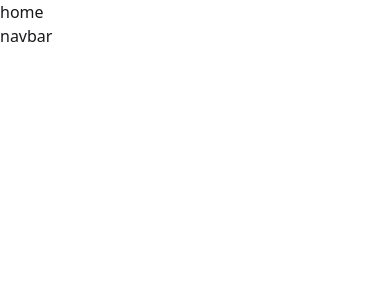
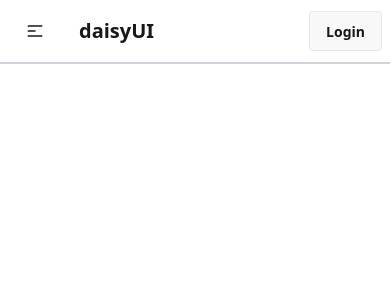
Before and after one commit to tahmid-khan-hub/T-shirt-shop-client, a React (Vite) app: page / in a window 390 px wide. Shown: the top 300 px of the page. Built offline with nearby package versions, Linux system fonts and the light colour scheme.

Commit message:
updated navbar and home

```diff
--- a/src/components/Home.jsx
+++ b/src/components/Home.jsx
@@ -5,7 +5,6 @@
 const Home = () => {
     return (
         <div>
-            home
             <Navbar></Navbar>
             <Outlet></Outlet>
         </div>
--- a/src/components/Navbar.jsx
+++ b/src/components/Navbar.jsx
@@ -1,11 +1,54 @@
-import React from 'react';
+import React from "react";
+import { Link, NavLink } from "react-router";
 
 const Navbar = () => {
-    return (
-        <div>
-            navbar
+
+    const links = <>
+        <NavLink className="mr-3" to="/"><li>Home</li></NavLink>
+        <NavLink className="mr-3" to="/addTshirt"><li>add</li></NavLink>
+        <NavLink to="updateTshirt"><li>update</li></NavLink>
+    </>
+
+  return (
+    <div className="navbar bg-base-100 border-b-2 border-gray-300">
+      <div className="navbar-start">
+        <div className="dropdown">
+          <div tabIndex={0} role="button" className="btn btn-ghost lg:hidden">
+            <svg
+              xmlns="http://www.w3.org/2000/svg"
+              className="h-5 w-5"
+              fill="none"
+              viewBox="0 0 24 24"
+              stroke="currentColor"
+            >
+              {" "}
+              <path
+                strokeLinecap="round"
+                strokeLinejoin="round"
+                strokeWidth="2"
+                d="M4 6h16M4 12h8m-8 6h16"
+              />{" "}
+            </svg>
+          </div>
+          <ul
+            tabIndex={0}
+            className="menu menu-sm dropdown-content bg-base-100 rounded-box z-1 mt-3 w-52 p-2 shadow"
+          >
+            {links}
+          </ul>
         </div>
-    );
+        <a className="btn btn-ghost text-xl">daisyUI</a>
+      </div>
+      <div className="navbar-center hidden lg:flex">
+        <ul className="menu menu-horizontal px-1">
+          {links}
+        </ul>
+      </div>
+      <div className="navbar-end">
+        <Link to="/login"><a className="btn">Login</a></Link>
+      </div>
+    </div>
+  );
 };
 
 export default Navbar;
```
